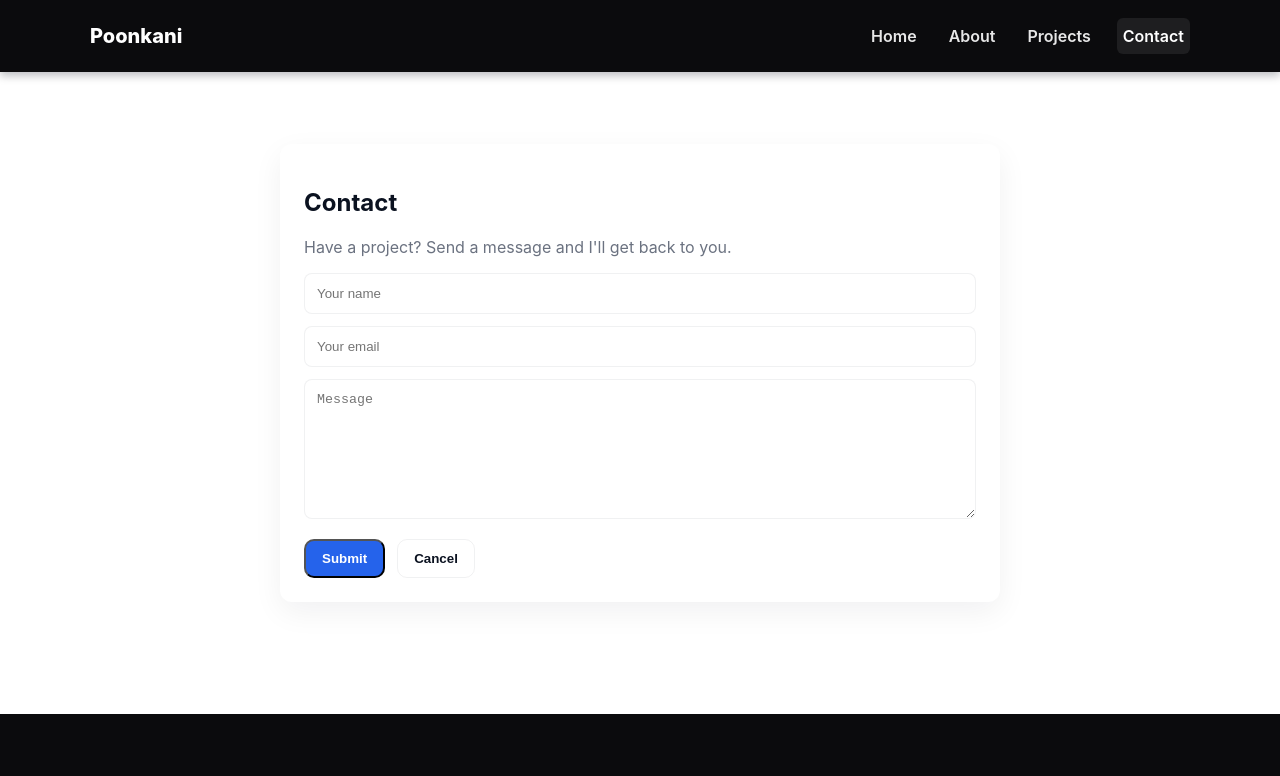
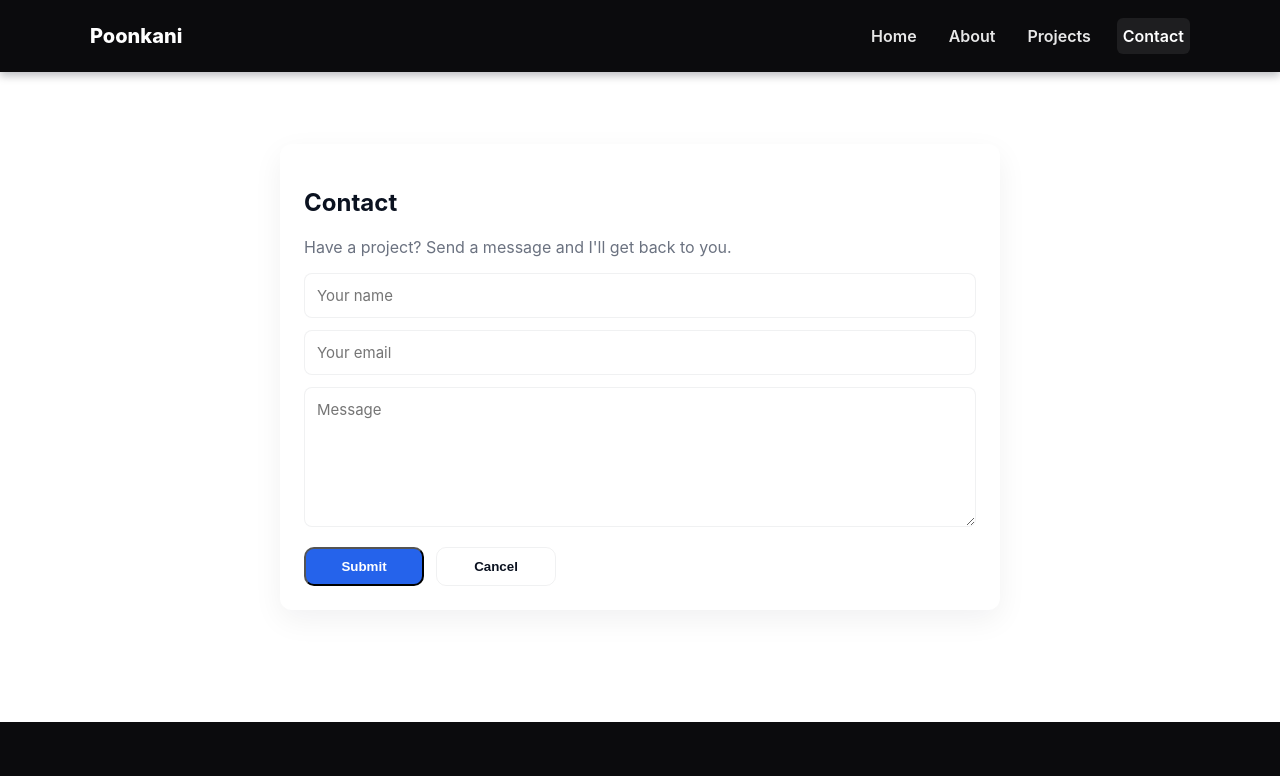
Before and after one commit to Poonkanik/Portfolio_frontend, a React (Create React App) app: page /contact in a window 1280 px wide. Shown: the top 776 px of the page. Built offline with nearby package versions, Linux system fonts and the light colour scheme.

Commit message:
resume updated

```diff
--- a/src/pages/contact/Contact.css
+++ b/src/pages/contact/Contact.css
@@ -1,5 +1,9 @@
-.contact-section { padding: 72px 0; }
+/* Contact Section */
+.contact-section {
+  padding: 72px 0;
+}
 
+/* Card */
 .contact-inner {
   background: #fff;
   padding: 24px;
@@ -9,6 +13,7 @@
   margin: auto;
 }
 
+/* Form */
 .contact-form {
   display: flex;
   flex-direction: column;
@@ -16,10 +21,43 @@
   margin-top: 12px;
 }
 
-.input, .textarea {
+/* Inputs */
+.input,
+.textarea {
   padding: 12px;
   border-radius: 8px;
-  border: 1px solid rgba(12,18,40,0.06);
+  border: 1px solid rgba(12, 18, 40, 0.06);
+  font-size: 15px;
+  font-family: inherit;
+  transition: border-color 0.2s ease, box-shadow 0.2s ease;
 }
 
-.textarea { min-height: 140px; resize: vertical; }
+/* Textarea */
+.textarea {
+  min-height: 140px;
+  resize: vertical;
+}
+
+/* Focus State */
+.input:focus,
+.textarea:focus {
+  outline: none;
+  border-color: #6366f1;
+  box-shadow: 0 0 0 3px rgba(99, 102, 241, 0.15);
+}
+
+/* Buttons (optional consistency) */
+.contact-form .btn {
+  min-width: 120px;
+}
+
+/* Mobile Optimization */
+@media (max-width: 600px) {
+  .contact-section {
+    padding: 56px 0;
+  }
+
+  .contact-inner {
+    padding: 18px;
+  }
+}
--- a/src/pages/contact/Contact.js
+++ b/src/pages/contact/Contact.js
@@ -1,9 +1,8 @@
-// src/pages/contact/Contact.jsx
 import React, { useState } from "react";
 import "./Contact.css";
+import { motion } from "framer-motion";
 
 export default function Contact() {
-
   const [form, setForm] = useState({ name: "", email: "", message: "" });
   const [status, setStatus] = useState(null);
 
@@ -21,19 +20,19 @@ export default function Contact() {
     setStatus("loading");
 
     try {
-   const res = await fetch("https://portfolio-backend-1-2e2c.onrender.com/api/contact", {
-  method: "POST",
-  headers: {
-    "Content-Type": "application/json"
-  },
-  body: JSON.stringify(form)
-})
+      const res = await fetch(
+        "https://portfolio-backend-1-2e2c.onrender.com/api/contact",
+        {
+          method: "POST",
+          headers: { "Content-Type": "application/json" },
+          body: JSON.stringify(form)
+        }
+      );
 
-    if (!res.ok) throw new Error("Request failed");
+      if (!res.ok) throw new Error("Request failed");
 
       setStatus("success");
-      setForm({ name: "", email: "", message: "" }); // clear form
-
+      setForm({ name: "", email: "", message: "" });
     } catch (error) {
       console.error(error);
       setStatus("error");
@@ -42,15 +41,19 @@ export default function Contact() {
 
   return (
     <section className="contact-section">
-      <div className="container contact-inner">
-
+      <motion.div
+        className="container contact-inner"
+        initial={{ opacity: 0, y: 30 }}
+        whileInView={{ opacity: 1, y: 0 }}
+        transition={{ duration: 0.5 }}
+        viewport={{ once: true }}
+      >
         <h2>Contact</h2>
         <p className="muted">
           Have a project? Send a message and I'll get back to you.
         </p>
 
         <form className="contact-form" onSubmit={handleSubmit}>
-
           <input
             name="name"
             className="input"
@@ -108,10 +111,8 @@ export default function Contact() {
               Failed to send message. Try again.
             </p>
           )}
-
         </form>
-
-      </div>
+      </motion.div>
     </section>
   );
 }
--- a/src/pages/home/Home.js
+++ b/src/pages/home/Home.js
@@ -23,7 +23,7 @@ export default function Home(){
 
 
           <div style={{ marginTop: 20 }}>
-            <a className="btn btn-primary" href="/resume.pdf" download>Download Resume</a>
+            <a className="btn btn-primary" href="kani_resume.pdf" download>Download Resume</a>
             <a className="btn btn-outline" href="/contact" style={{ marginLeft: 12 }}>Contact</a>
           </div>
         </motion.div>
```
Also changed, not shown: 1 other file (tests, documents, lock files or other folders).
